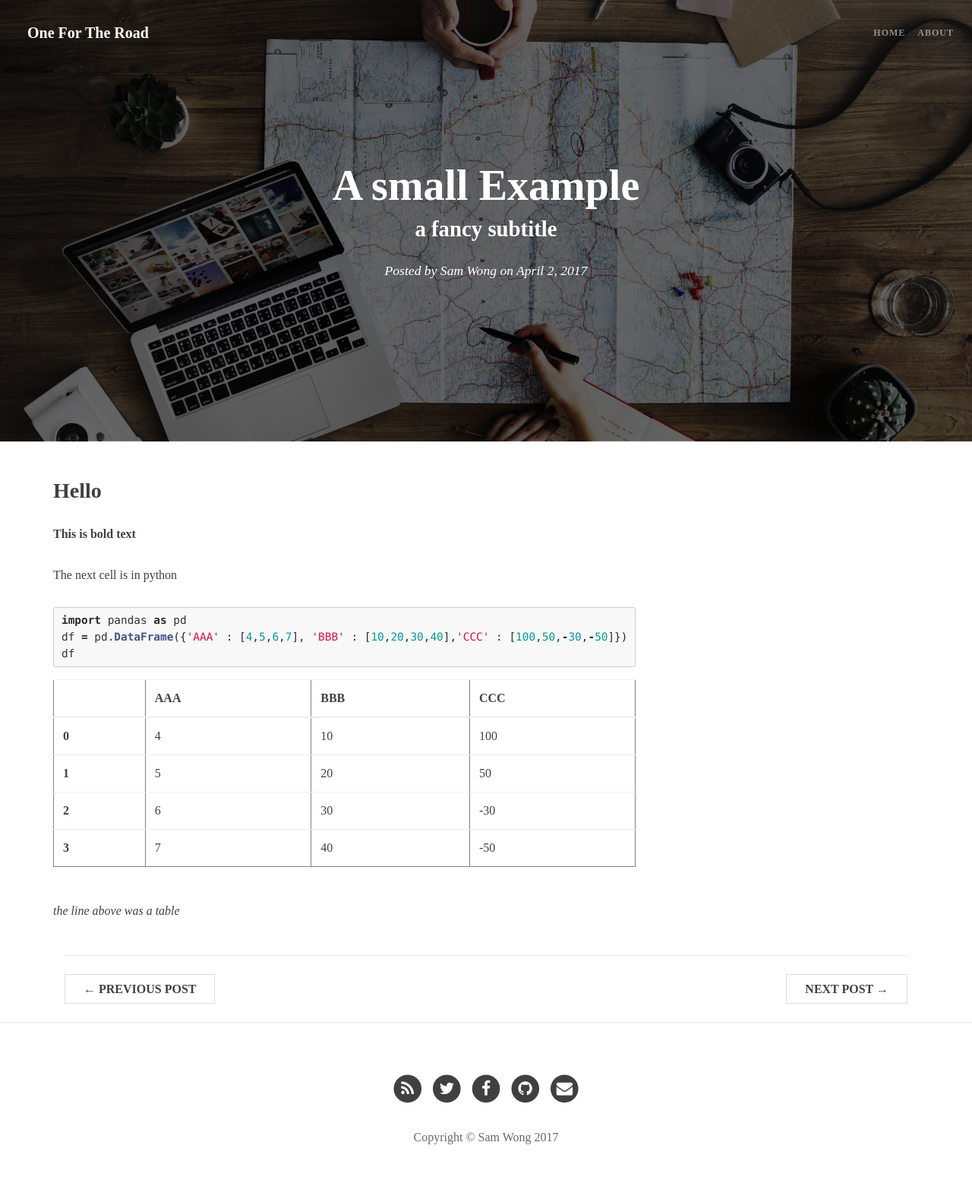
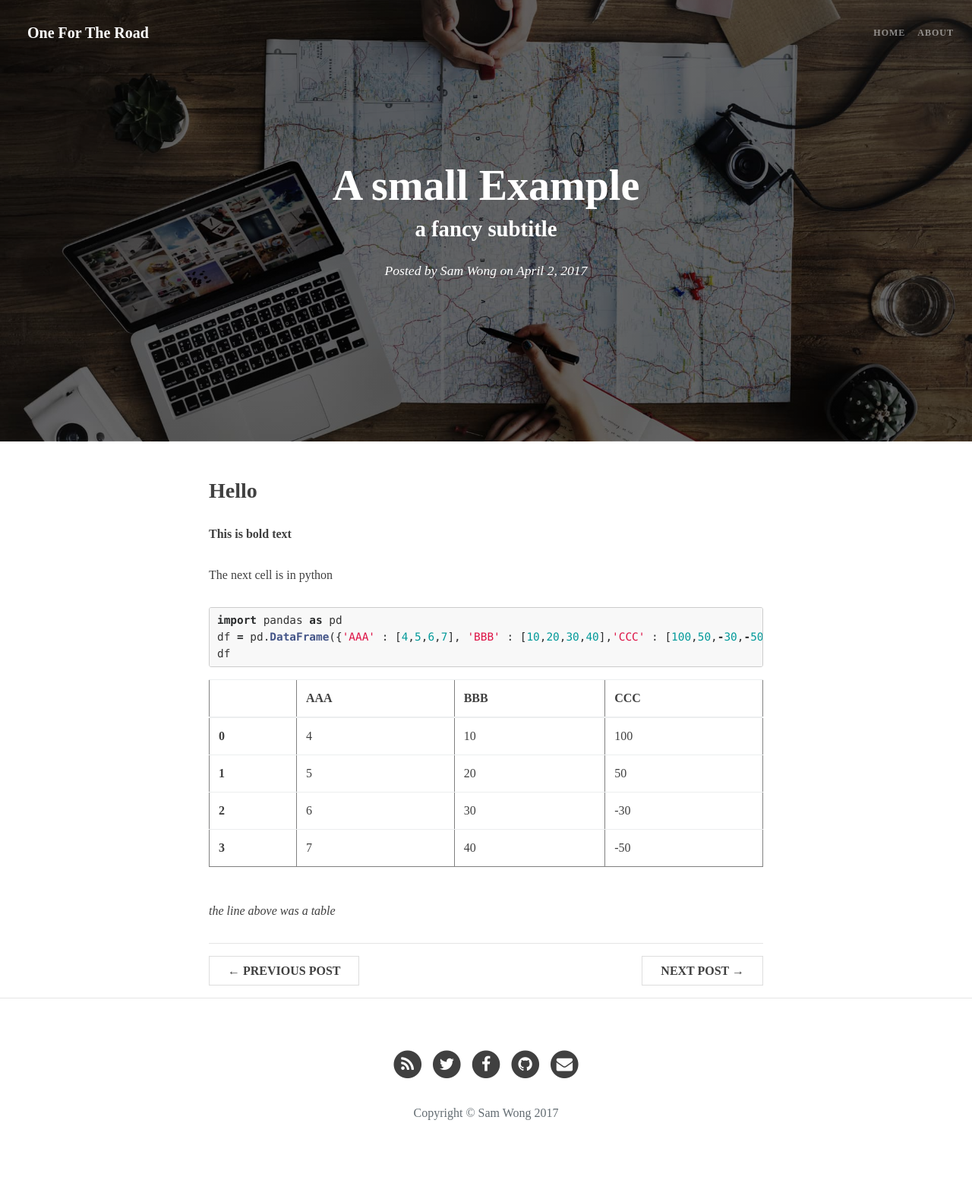
Before and after one commit to SirSamelot/onefortheroad.github.io, a Jekyll site: the page built from _posts/2017-04-29-notebook-test.md, in a window 1280 px wide. Shown: the whole page at 76% size. Built offline with Jekyll 4.4.1, drawn with Linux system fonts in a browser that asks for light colours; some web fonts are replaced; after the commit the page ends 1542 px from its top, so only the background shows below that.

Commit message:
Change post layout to increase margins
Medium and up viewports now have increased margins.  This was done using Bootstrap4 rows and columns with offset.

Pager buttons also changed to use float-* utility

```diff
--- a/_layouts/page.html
+++ b/_layouts/page.html
@@ -15,11 +15,7 @@ layout: default
 
 <!-- Main Content -->
 <div class="container">
-	<div class="row">
-        <div>
-			{{ content }}
-        </div>
-	</div>
+	{{ content }}
 </div>
 
 <hr>
--- a/_layouts/post.html
+++ b/_layouts/post.html
@@ -19,14 +19,25 @@ layout: default
 <article>
     <div class="container">
         <div class="row">
-            <div style="overflow:auto">
+            <div class="col-md-8 offset-md-2" style="overflow:auto">
 			    {{ content }}
+
+                <hr>
+
+                <div class="pager">
+                    {% if page.previous.url %}
+                    <a class="previous float-left" href="{{ page.previous.url | prepend: site.baseurl | replace: '//', '/' }}" data-toggle="tooltip" data-placement="top" title="{{page.previous.title}}">&larr; Previous Post</a>
+                    {% endif %}
+                    {% if page.next.url %}
+                    <a class="next float-right" href="{{ page.next.url | prepend: site.baseurl | replace: '//', '/' }}" data-toggle="tooltip" data-placement="top" title="{{page.next.title}}">Next Post &rarr;</a>
+                    {% endif %}
+                </div>
             </div>
         </div>
 
-        <hr>
-
-        <div class="row pager justify-content-between">
+        <!-- <hr> -->
+        <!-- <div class="row pager justify-content-between">
+            <div class="col-md-8 offset-md-2">
                 {% if page.previous.url %}
                 <a class="previous" href="{{ page.previous.url | prepend: site.baseurl | replace: '//', '/' }}" data-toggle="tooltip" data-placement="top" title="{{page.previous.title}}">&larr; Previous Post</a>
                 {% endif %}
@@ -34,6 +45,7 @@ layout: default
                 <a class="next" href="{{ page.next.url | prepend: site.baseurl | replace: '//', '/' }}" data-toggle="tooltip" data-placement="top" title="{{page.next.title}}">Next Post &rarr;</a>
                 {% endif %}
             </div>
+        </div> -->
 
     </div>
 </article>
--- a/css/clean-blog.css
+++ b/css/clean-blog.css
@@ -353,9 +353,6 @@ form .row:first-child .floating-label-form-group {
   border: 1px solid #0085a1;
   color: white;
 }
-.pager {
-  margin: 1.5em 0;
-}
 .pager a {
   text-transform: uppercase;
   font-size: 1em;
--- a/css/syntax.css
+++ b/css/syntax.css
@@ -1,7 +1,7 @@
 /* to make lines scroll instead of wrap */
 /* from http://stackoverflow.com/a/23393920 */
 
-.highlight pre code * {
+/*.highlight pre code * {
   white-space: nowrap;    // this sets all children inside to nowrap
 }
 
@@ -11,7 +11,7 @@
 
 .highlight pre code {
   white-space: pre;       // forces <code> to respect <pre> formatting
-}
+}*/
 
 
 /*
```
Lines whose indentation alone changed are shown as unchanged.
